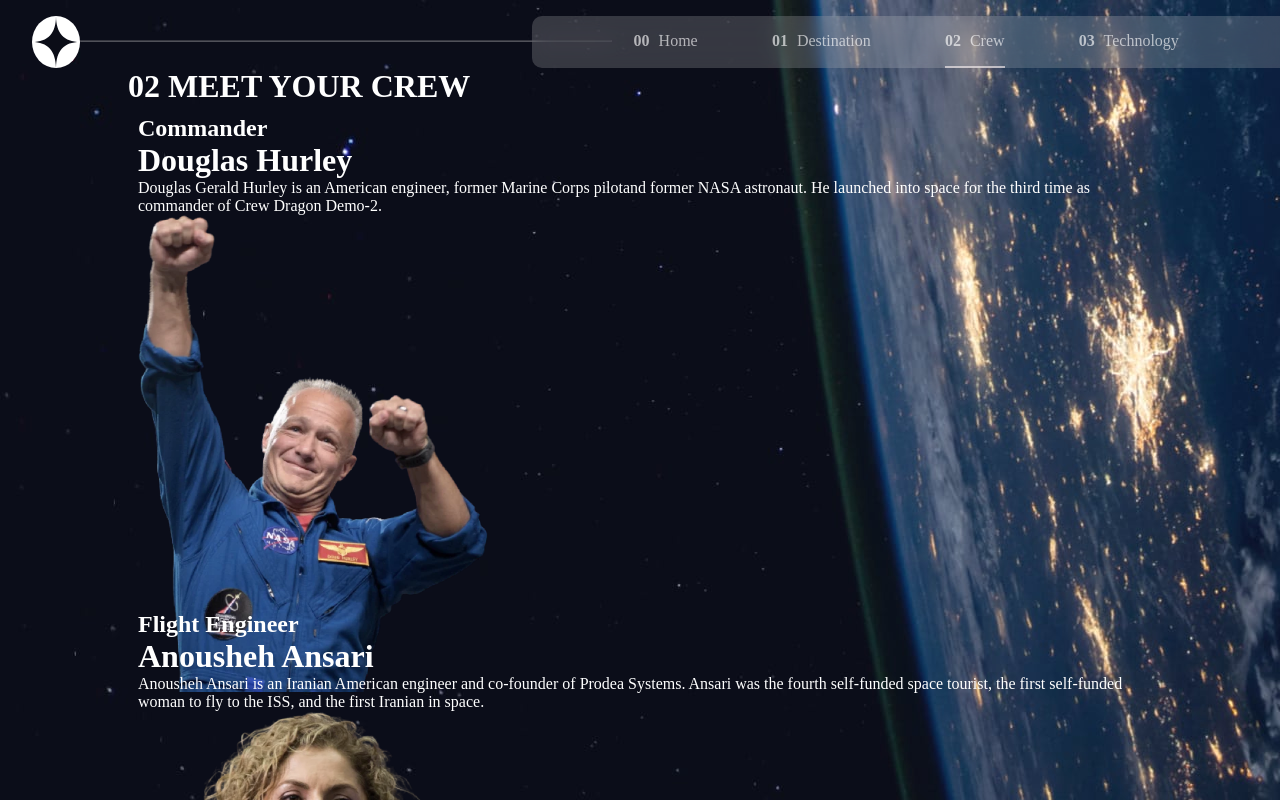
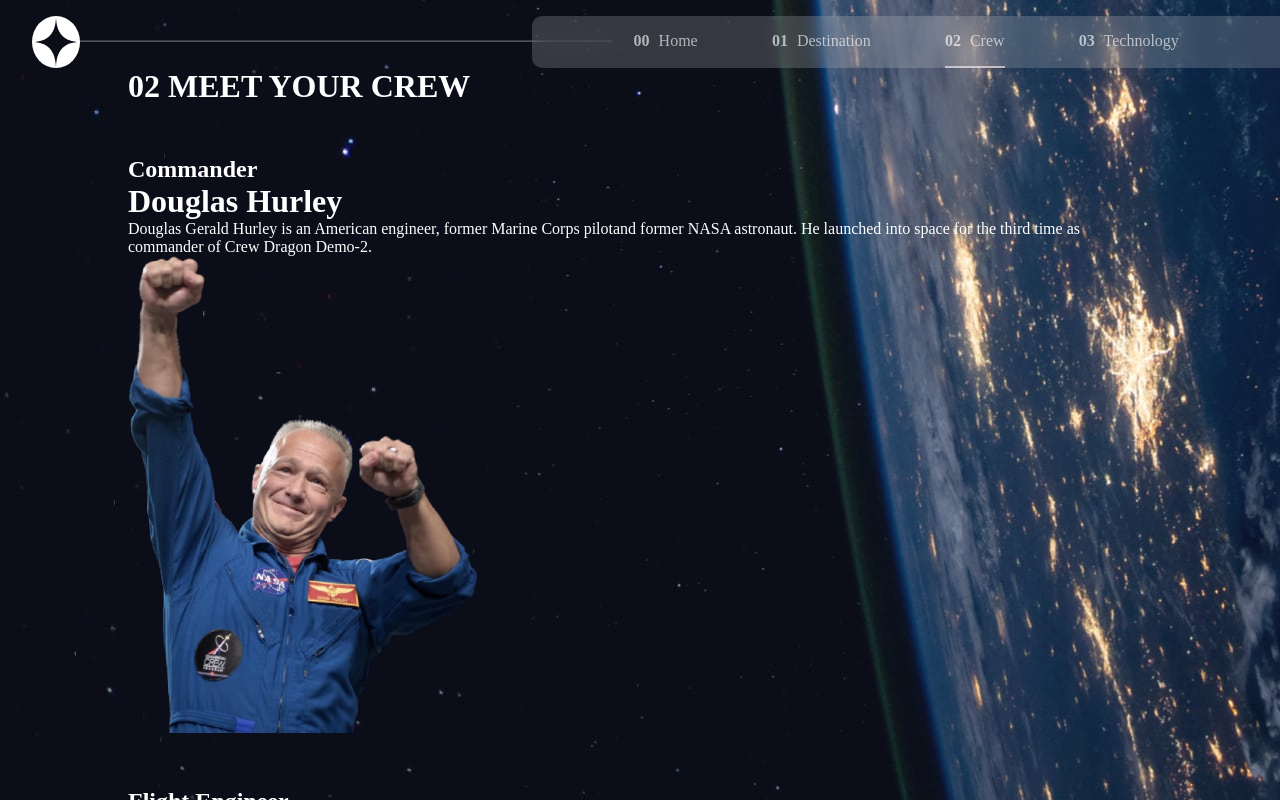
Before and after one commit to cafferti/reactmotive, a React (Vite) app in the folder reactapp2/: page /crew in a window 1280 px wide. Shown: the top 800 px of the page. Built offline with nearby package versions, Linux system fonts and the light colour scheme.

Commit message:
debugging

```diff
--- a/reactapp2/space-tourism-website-main/starter-code/crew-commander.html
+++ b/reactapp2/space-tourism-website-main/starter-code/crew-commander.html
@@ -19,6 +19,7 @@
 
   Commander
   Douglas Hurley
+
   Douglas Gerald Hurley is an American engineer, former Marine Corps pilot
   and former NASA astronaut. He launched into space for the third time as
   commander of Crew Dragon Demo-2.
--- a/reactapp2/src/Carauselitems.jsx
+++ b/reactapp2/src/Carauselitems.jsx
@@ -1,21 +1,10 @@
 const Carouselitem = ({ crewmember }) => {
-    const itemStyle = {
-    //   display: 'inline-block', // Set the display to inline-block
-      margin: '10px', // Optional margin between items
-      verticalAlign: 'top', // Align items vertically at the top (adjust as needed)
-      width: '100%', // Set a fixed width for each item (adjust as needed)
-    };
-
   return (
-      <div className="crewmember" style={itemStyle}>
-        <div className="crewtext">
+    <div className="crewmember">
       <h2>{crewmember.Role}</h2>
       <h1>{crewmember.Name}</h1>
       <p>{crewmember.About}</p>
-        </div>
-        <div className="crewimg">
       <img src={crewmember.img} alt="" width={350} />
-        </div>
     </div>
   );
 };
```
Lines whose indentation alone changed are shown as unchanged.
